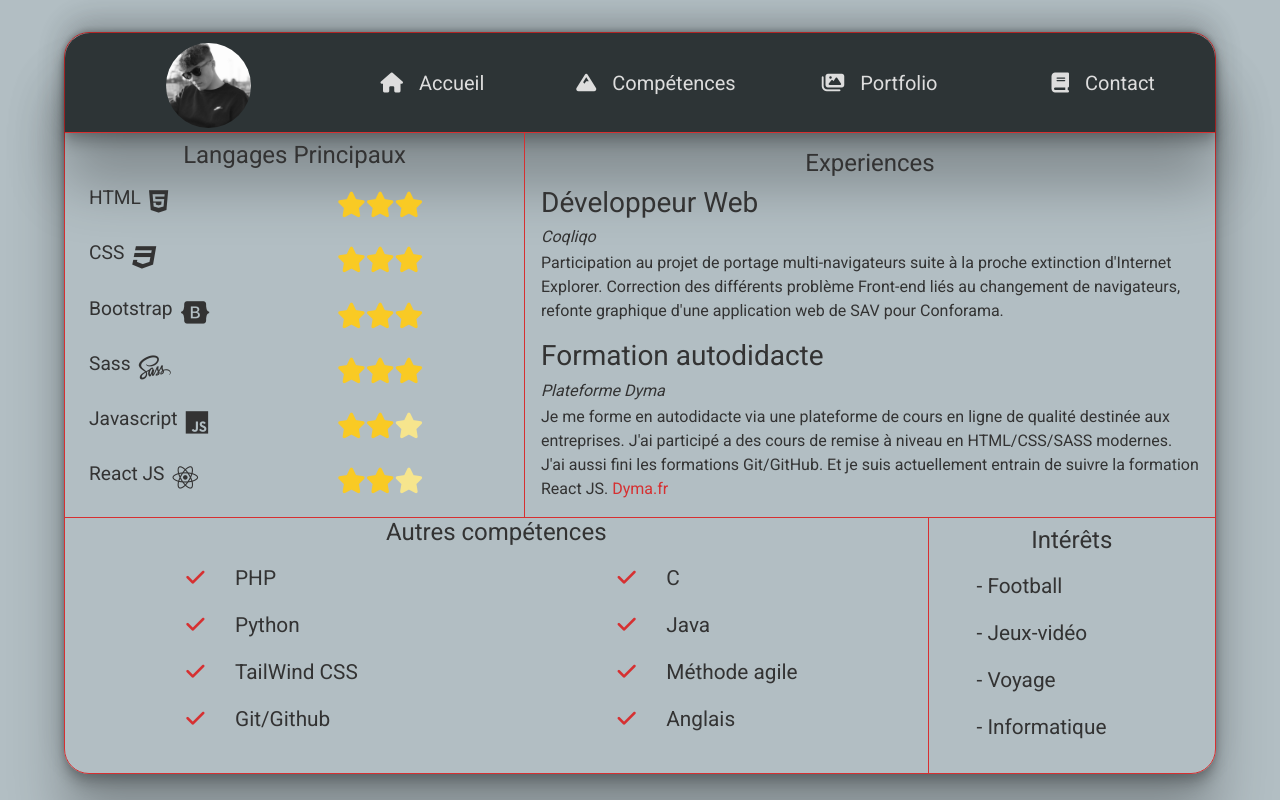
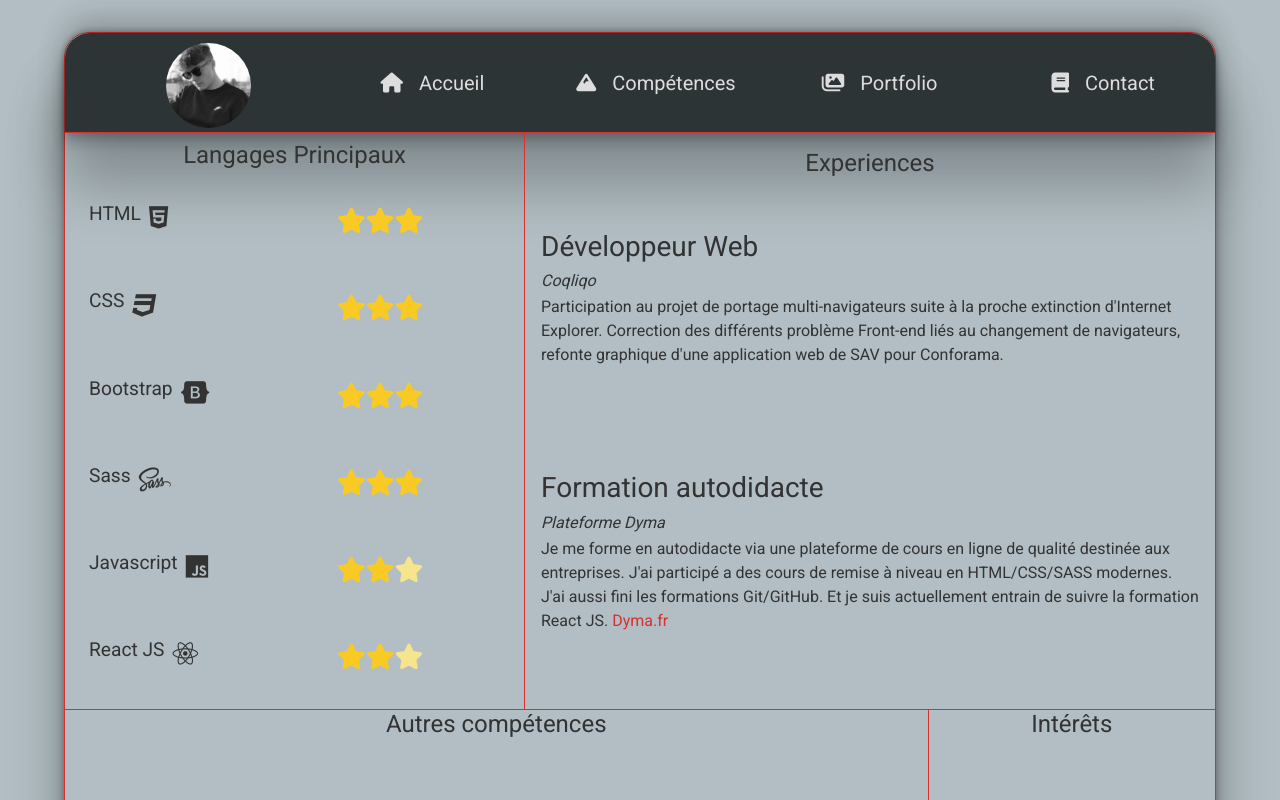
Before and after one commit to LouisDigit/ReactJS-CV, a React (Create React App) app: page /competences in a window 1280 px wide. Shown: the top 800 px of the page. Built offline with nearby package versions, Linux system fonts and the light colour scheme.

Commit message:
ajustement flex-box

```diff
--- a/src/styles/pages/_competence.scss
+++ b/src/styles/pages/_competence.scss
@@ -1,5 +1,5 @@
 .content-competences {
-  height: 80vh;
+  height: 120vh;
   width: 100%;
   border-bottom-left-radius: 25px;
   border-bottom-right-radius: 25px;
@@ -100,6 +100,7 @@
       width: 75%;
       border-bottom-left-radius: 25px;
       h1 {
+        height: 15%;
         text-align: center;
         font-weight: 400;
         font-size: 1.5rem;
@@ -109,6 +110,7 @@
       }
       .competences-listes {
         width: 100%;
+        height: 85%;
         display: flex;
         flex-direction: row;
         font-size: 1.5rem;
@@ -139,11 +141,11 @@
       height: 100%;
       width: 25%;
       border-bottom-right-radius: 25px;
-      padding: 0.5rem;
       display: flex;
       flex-direction: column;
       align-content: space-around;
       h1 {
+        height: 15%;
         font-size: 1.5rem;
         text-align: center;
         font-weight: 400;
@@ -152,10 +154,12 @@
         }
       }
       ul {
+        height: 85% !important;
+        display: flex;
+        flex-direction: column;
         li {
-          margin: auto;
+          margin: auto 0 auto 2rem;
           font-size: 1.3rem;
-          padding: 0.5rem;
         }
       }
     }
```
